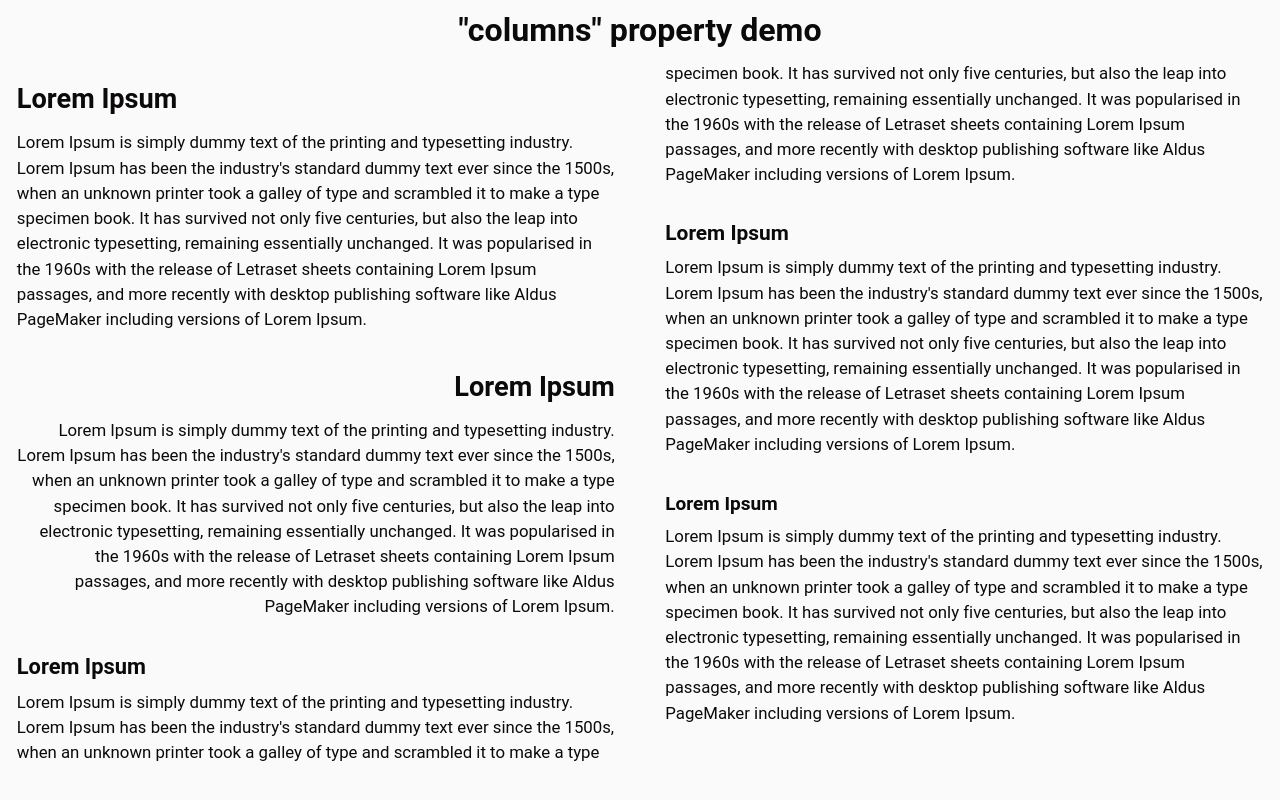
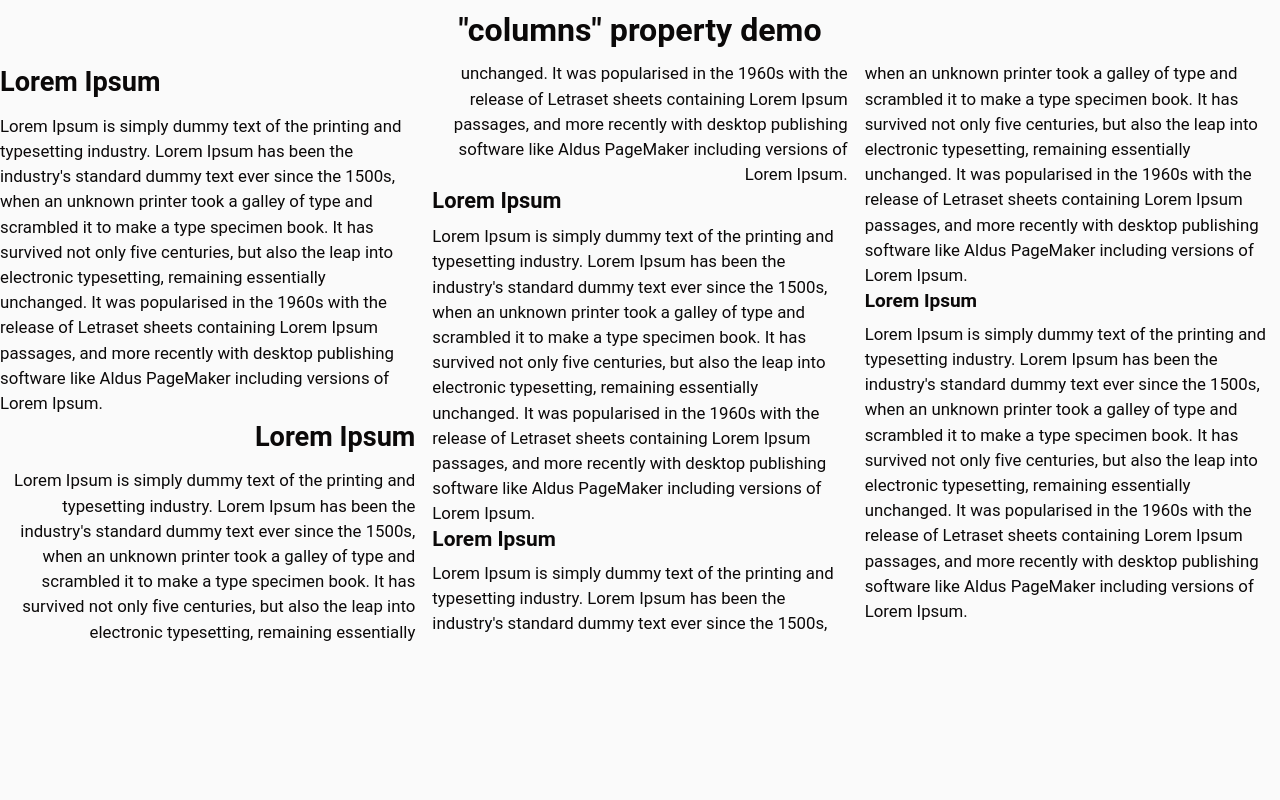
Before and after one commit to thanabgithub/my-next-template, a Next.js app: page /columns-demo in a window 1280 px wide. Built offline with nearby package versions, Linux system fonts and the light colour scheme.

Commit message:
clean class for columns-demo showcase

```diff
--- a/global-styles/glob-vars.scss
+++ b/global-styles/glob-vars.scss
@@ -12,7 +12,7 @@ $color-primary-500: #c5002b;
 
 // layout
 /// breakpoint
-$breakpoint--m-size: 40em;
+$breakpoint--m-size: 30em;
 
 /// readibility
 $readable-width: $breakpoint--m-size;
--- a/pages/columns-demo.js
+++ b/pages/columns-demo.js
@@ -5,7 +5,7 @@ export default function Home() {
     <>
       <div className="page-wrapper--columns-demo">
         <h1> "columns" property demo</h1>
-        <div className="card--columns-demo h1-card layout--limit-for-readibility box--right">
+        <div className="card--columns-demo h1-card box--right">
           <h2>Lorem Ipsum</h2>
           <p>
             Lorem Ipsum is simply dummy text of the printing and typesetting
@@ -19,7 +19,7 @@ export default function Home() {
             PageMaker including versions of Lorem Ipsum.
           </p>
         </div>
-        <div className="card--columns-demo h2-card layout--limit-for-readibility box--left text--right">
+        <div className="card--columns-demo h2-card box--left text--right">
           <h2>Lorem Ipsum</h2>
           <p>
             Lorem Ipsum is simply dummy text of the printing and typesetting
@@ -33,7 +33,7 @@ export default function Home() {
             PageMaker including versions of Lorem Ipsum.
           </p>
         </div>
-        <div className="card--columns-demo layout--limit-for-readibility">
+        <div className="card--columns-demo">
           <h4>Lorem Ipsum</h4>
           <p>
             Lorem Ipsum is simply dummy text of the printing and typesetting
@@ -47,7 +47,7 @@ export default function Home() {
             PageMaker including versions of Lorem Ipsum.
           </p>
         </div>
-        <div className="card--columns-demo layout--limit-for-readibility">
+        <div className="card--columns-demo">
           <h5>Lorem Ipsum</h5>
           <p>
             Lorem Ipsum is simply dummy text of the printing and typesetting
@@ -61,7 +61,7 @@ export default function Home() {
             PageMaker including versions of Lorem Ipsum.
           </p>
         </div>
-        <div className="card--columns-demo layout--limit-for-readibility">
+        <div className="card--columns-demo">
           <h6>Lorem Ipsum</h6>
           <p>
             Lorem Ipsum is simply dummy text of the printing and typesetting
@@ -78,7 +78,7 @@ export default function Home() {
       </div>
       <style jsx>{`
         .page-wrapper--columns-demo {
-          columns: 30em;
+          columns: 20em;
         }
 
         .page-wrapper--columns-demo h1 {
```
